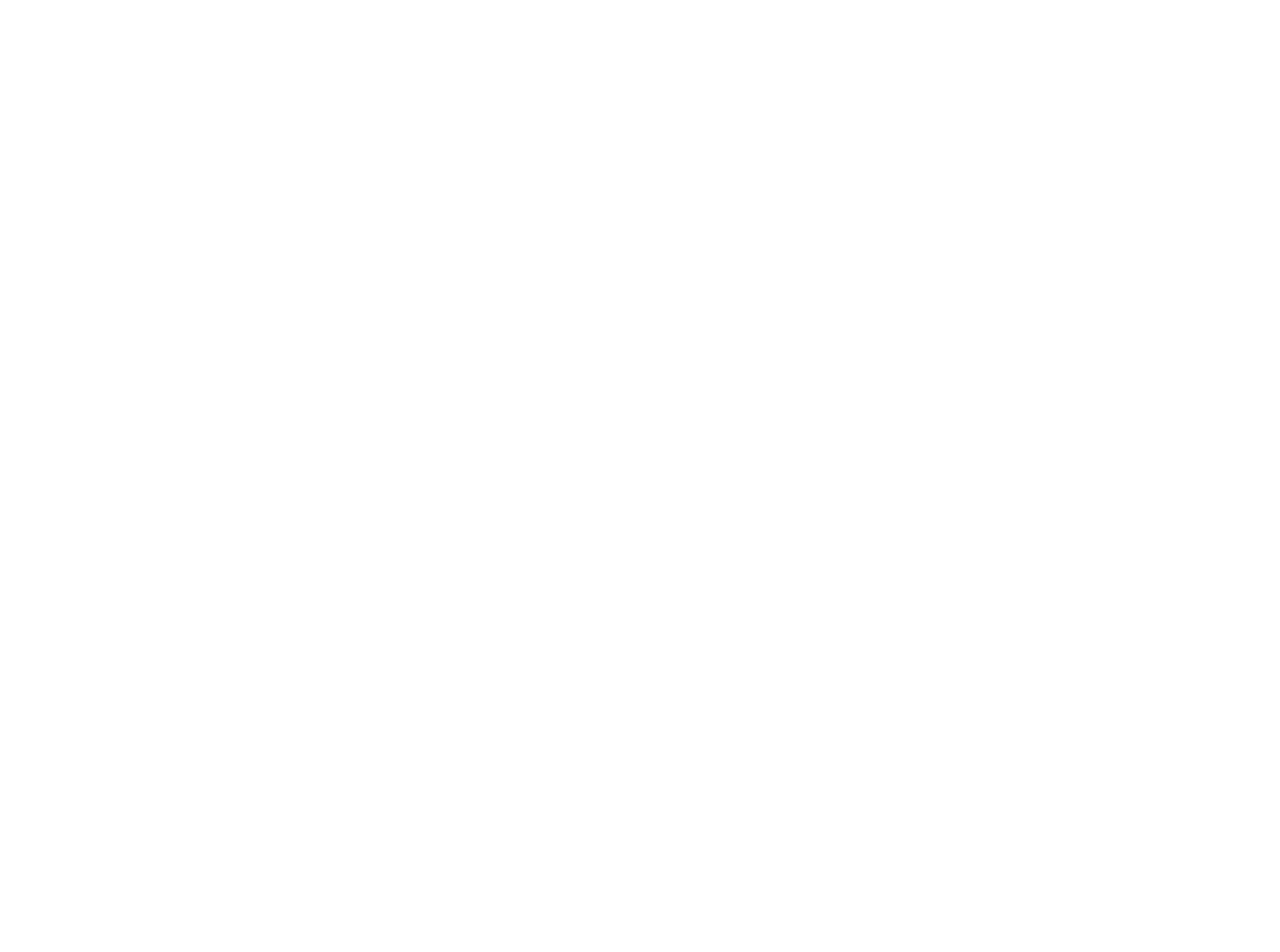
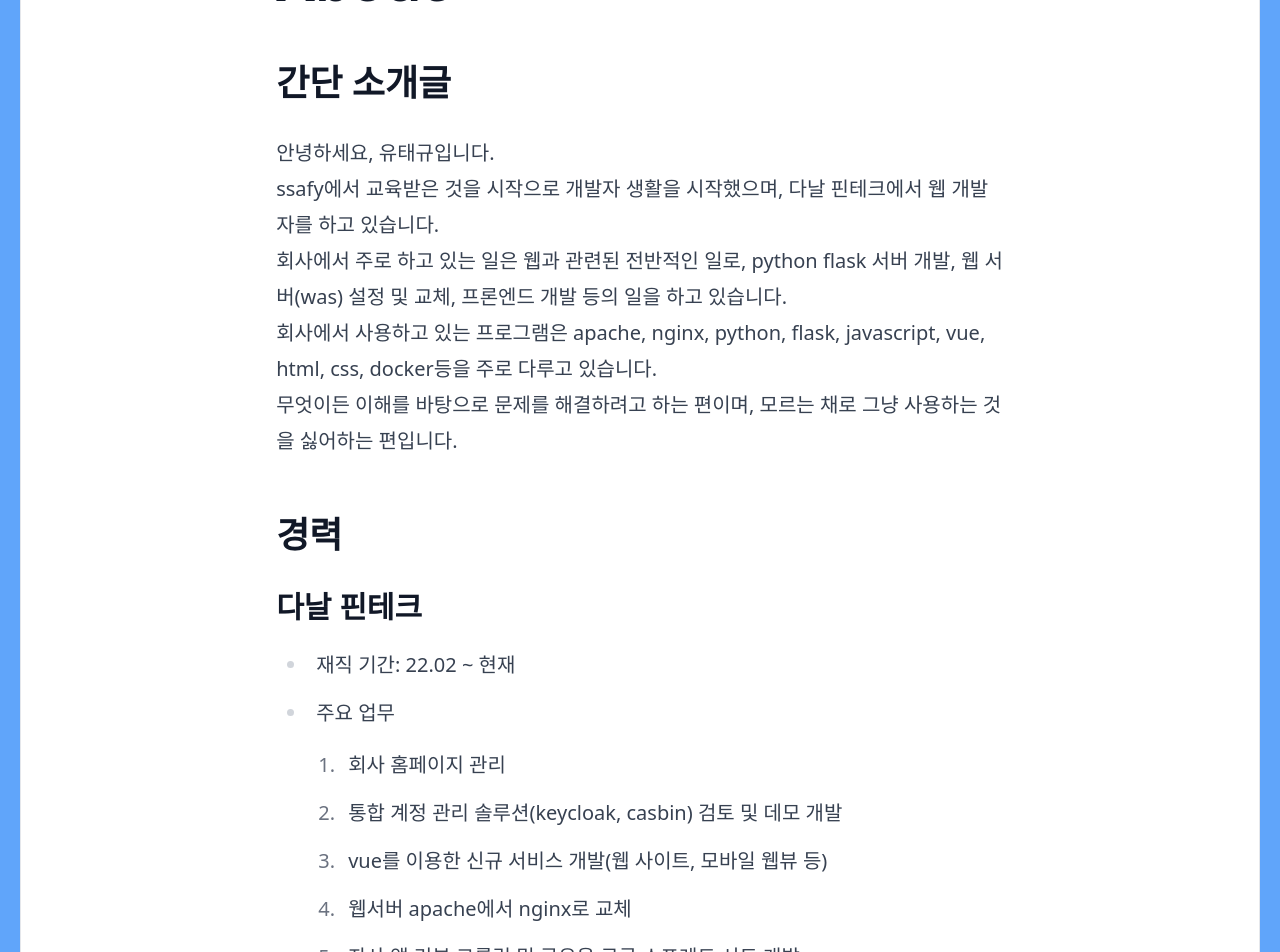
Before and after one commit to OTKRyu/OTKRyu.github.io, a Next.js app: page /about in a window 1280 px wide. Shown: the part 200-1152 px from the top of the page. Before the commit the page ends 800 px from the top, so only its background shows below. Built offline with nearby package versions, Linux system fonts and the light colour scheme.

Commit message:
add content for about

```diff
--- a/pages/about.js
+++ b/pages/about.js
@@ -4,7 +4,40 @@
   return (
     <Layout>
       <section className="bg-white flex justify-between border rounded my-3 w-full h-full">
-        <h1>About</h1>
+        <div className="prose lg:prose-xl px-2 m-auto my-4 sm:my-16">
+          <h1>About</h1>
+          <h2>간단 소개글</h2>
+          <p>
+            안녕하세요, 유태규입니다.
+            <br></br>
+            ssafy에서 교육받은 것을 시작으로 개발자 생활을 시작했으며, 다날
+            핀테크에서 웹 개발자를 하고 있습니다.
+            <br></br>
+            회사에서 주로 하고 있는 일은 웹과 관련된 전반적인 일로, python flask
+            서버 개발, 웹 서버(was) 설정 및 교체, 프론엔드 개발 등의 일을 하고
+            있습니다.
+            <br></br>
+            회사에서 사용하고 있는 프로그램은 apache, nginx, python, flask,
+            javascript, vue, html, css, docker등을 주로 다루고 있습니다.
+            <br></br>
+            무엇이든 이해를 바탕으로 문제를 해결하려고 하는 편이며, 모르는 채로
+            그냥 사용하는 것을 싫어하는 편입니다.
+          </p>
+          <h2>경력</h2>
+          <h3>다날 핀테크</h3>
+          <ul>
+            <li>재직 기간: 22.02 ~ 현재</li>
+            <li>주요 업무</li>
+            <ol>
+              <li>회사 홈페이지 관리</li>
+              <li>통합 계정 관리 솔루션(keycloak, casbin) 검토 및 데모 개발</li>
+              <li>vue를 이용한 신규 서비스 개발(웹 사이트, 모바일 웹뷰 등)</li>
+              <li>웹서버 apache에서 nginx로 교체</li>
+              <li>자사 앱 리뷰 크롤링 및 공유용 구글 스프레드 시트 개발</li>
+              <li>ISMS 보안 조치(docker, apache, redis 등)</li>
+            </ol>
+          </ul>
+        </div>
       </section>
     </Layout>
   );
```
